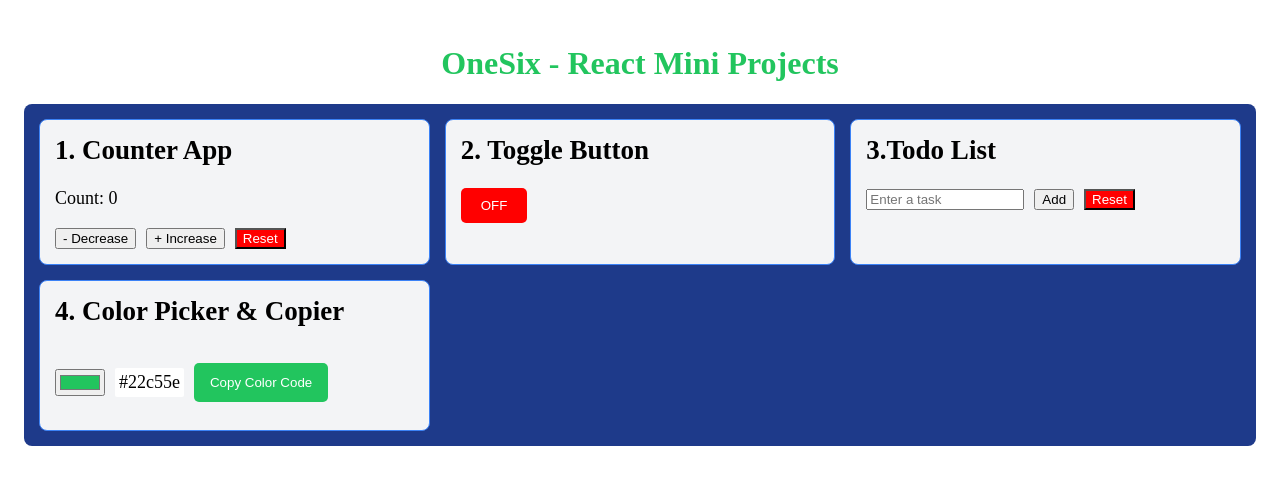
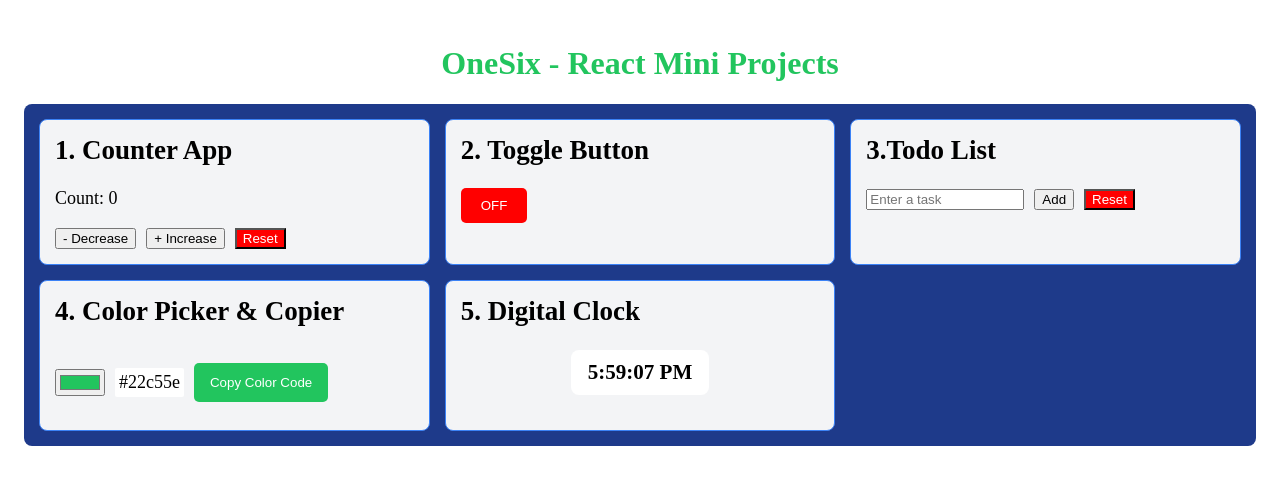
Before and after one commit to mmahmudul7/react-mini-projects, a React (Vite) app: page / in a window 1280 px wide. Shown: the top 484 px of the page. Built offline with nearby package versions, Linux system fonts and the light colour scheme.

Commit message:
Digital Clock

```diff
--- a/src/App.jsx
+++ b/src/App.jsx
@@ -1,6 +1,7 @@
 import "./App.css";
 import ColorPickerCopy from "./components/ColorPickerCopy";
 import Counter from "./components/Counter";
+import DigitalClock from "./components/DigitalClock";
 import Todo from "./components/Todo";
 import Toggle from "./components/Toggle";
 
@@ -23,6 +24,9 @@ function App() {
         <div>
           <ColorPickerCopy />
         </div>
+        <div>
+          <DigitalClock />
+        </div>
       </div>
     </div>
   );
--- /dev/null
+++ b/src/components/DigitalClock.jsx
@@ -0,0 +1,32 @@
+import React, {useEffect, useState} from "react";
+
+const DigitalClock = () => {
+  const [time, setTime] = useState(new Date());
+
+  useEffect(() => {
+    const interval = setInterval(() => {
+      setTime(new Date());
+    }, 1000);
+
+    return () => clearInterval(interval);
+  }, []);
+
+  return (
+    <div>
+      <h2>5. Digital Clock</h2>
+      <h3
+        style={{
+          textAlign: "center",
+          background: "white",
+          borderRadius: "8px",
+          padding: "10px",
+          margin: "0px 110px",
+        }}
+      >
+        {time.toLocaleTimeString()}
+      </h3>
+    </div>
+  );
+};
+
+export default DigitalClock;
```
